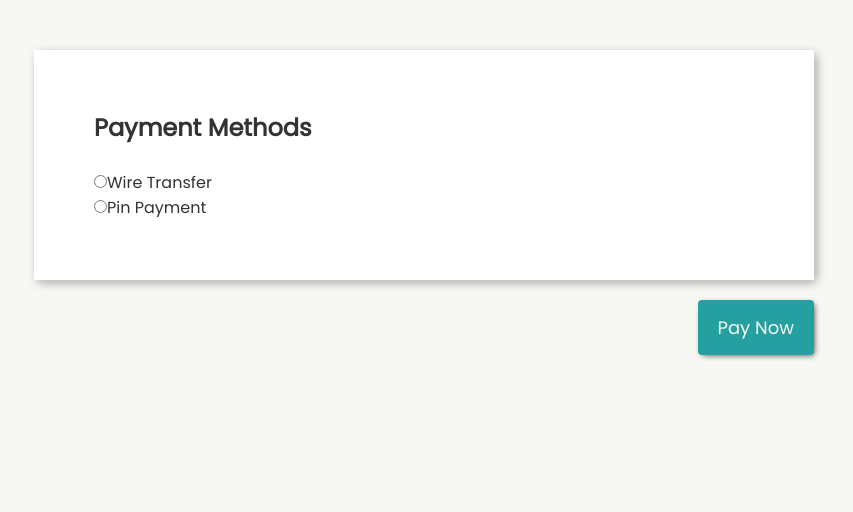
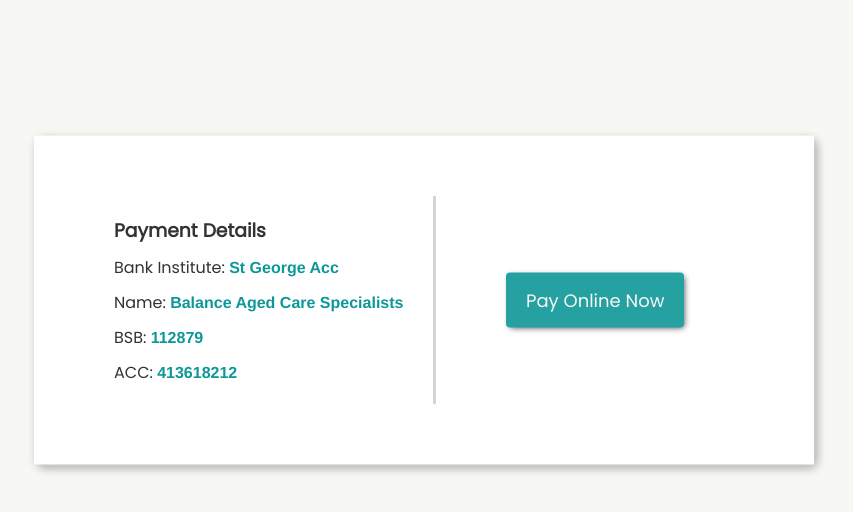
Before and after one commit to 693maroude/Balanced-Aged-Care-UI, a React (Create React App) app: page /payment in a window 1280 px wide. Shown: the top 512 px of the page, without its empty margins (216-1069 px from the left). Built offline with nearby package versions, Linux system fonts and the light colour scheme; a web font is replaced by a local one.

Commit message:
Payment component added & api changes

```diff
--- a/src/api/axios.js
+++ b/src/api/axios.js
@@ -21,10 +21,10 @@ export const postAPI = async ({ url, id, template }) => {
   }
 };
 
-export const putAPI = async ({ url, id, s3result }) => {
-  console.log(url, id, s3result);
+export const putAPI = async ({ url, id, body }) => {
+  console.log(url, id, body);
   try {
-    const res = await axios.put(BASE_URL + `${url}/${id}`, { s3result });
+    const res = await axios.put(BASE_URL + `${url}/${id}`, { body });
     console.log(res);
     return res.data;
   } catch (err) {
--- a/src/components/App.js
+++ b/src/components/App.js
@@ -1,8 +1,9 @@
 import { Switch, Route } from "react-router-dom";
 import React from "react";
 import GlobalStyle from "./styles/GlobalStyle";
+import Email from "./Email";
 import Payment from "./Payment";
-import Email from "./Email";
+import PinPayment from "./PinPayment";
 import Success from "./Success";
 
 const App = () => {
@@ -11,6 +12,7 @@ const App = () => {
       <GlobalStyle />
       <Switch>
         <Route path="/success" component={Success} />
+        <Route path="/pin-payment" component={PinPayment} />
         <Route path="/payment" component={Payment} />
         <Route path="/email" component={Email} />
       </Switch>
--- a/src/components/Email.js
+++ b/src/components/Email.js
@@ -24,10 +24,11 @@ export default function Email() {
   const history = useHistory();
 
   useEffect(() => {
-    getHTMLAndValues();
+    getHTMLAndValues(); // eslint-disable-next-line
   }, []);
 
   // get the HTML template + its corresponding dynamic values
+
   const getHTMLAndValues = async () => {
     // to get the params (emailTemplate id and recordValueId) from URL
     // URL --> /email?id=173636&recordValueId=158765
@@ -87,7 +88,7 @@ export default function Email() {
       const res = await putAPI({
         url: "update-appointment",
         id: entryId,
-        s3result,
+        body: s3result,
       });
 
       console.log(res);
@@ -99,7 +100,7 @@ export default function Email() {
       // open the payment url
       history.push({
         pathname: "/payment",
-        state: { pdfLink, description, amount },
+        state: { pdfLink, description, amount, date: form.date, entryId },
       });
     } catch (err) {
       console.log(err);
--- a/src/components/Modal.js
+++ b/src/components/Modal.js
@@ -25,7 +25,7 @@ const Modal = ({ showModal, setShowModal, setSignature }) => {
               aria-label="Close"
               onClick={() => setShowModal((prev) => !prev)}
             />
-            <List>
+            <List direction={"row"}>
               <li style={{ marginLeft: "auto" }}>
                 <ListButton
                   underlineColor={underlineColor.draw}
--- a/src/components/Payment.js
+++ b/src/components/Payment.js
@@ -1,9 +1,13 @@
 import React from "react";
+// import { useHistory } from "react-router-dom";
 import queryString from "query-string";
-import Container from "./styles/Container";
-import { StyledProceedButton, ButtonSpan } from "./styles/Button";
+import Container, { HR } from "./styles/Container";
+import { PayButton, ButtonSpan1 } from "./styles/Button";
+import List, { Em } from "./styles/List";
 
-const Payment = ({ location }) => {
+const Payment = ({ location: { state } }) => {
+  // const history = useHistory();
+
   // preview the pdf in a new tab
   // const previewPdf = () => {
   //   if (location) {
@@ -20,36 +24,54 @@ const Payment = ({ location }) => {
 
   const handlePayment = () => {
     const queryParams = queryString.stringify({
-      amount: location ? location.state.amount : "0",
-      description: location ? location.state.description : "No description",
+      amount: state.amount ? state.amount : "0",
+      description: state.description ? state.description : "No description",
       amount_editable: false,
       success_url:
         process.env.NODE_ENV === "development"
-          ? `http://localhost:10614/success`
+          ? `http://localhost:3000/success?date=${state.date}&entryId=${state.entryId}`
           : `http://kalysys-bac.s3-website-ap-southeast-2.amazonaws.com/success`,
     });
 
     window.location.href = `https://pay.pinpayments.com/rjzf/sc/test?${queryParams}`; // test link
     // window.location.href = `https://pay.pinpayments.com/rjzf/sc?${queryParams}`; // live link
+
+    // const Link = `https://pay.pinpayments.com/rjzf/sc/test?${queryParams}`; // test link
+    // history.push({
+    //   pathname: "/pin-payment",
+    //   state: { Link },
+    // });
   };
 
   return (
     <Container>
-      <h2>Payment Methods</h2>
-      <br />
-      <label>
-        <input type="radio" name="payment" value="Wire Transfer" />
-        Wire Transfer
-      </label>
-      <br />
-      <label>
-        <input type="radio" name="payment" value="Pin Payment" />
-        Pin Payment
-      </label>
-      <br />
-      <StyledProceedButton onClick={() => handlePayment()}>
-        <ButtonSpan>Pay Now</ButtonSpan>
-      </StyledProceedButton>
+      <div style={{ position: "relative", display: "flex" }}>
+        <div style={{ padding: "20px", paddingRight: "30px" }}>
+          <h3>Payment Details</h3>
+          <List direction={"column"}>
+            <li>
+              {" "}
+              Bank Institute: <Em>St George Acc</Em>
+            </li>
+            <li>
+              {" "}
+              Name: <Em>Balance Aged Care Specialists</Em>
+            </li>
+            <li>
+              {" "}
+              BSB: <Em>112879</Em>
+            </li>
+            <li>
+              {" "}
+              ACC: <Em>413618212</Em>
+            </li>
+          </List>
+        </div>
+        <HR />
+        <PayButton onClick={() => handlePayment()}>
+          <ButtonSpan1>Pay Online Now</ButtonSpan1>
+        </PayButton>
+      </div>
     </Container>
   );
 };
--- /dev/null
+++ b/src/components/PinPayment.js
@@ -0,0 +1,32 @@
+import React, { useState, useEffect } from "react";
+import FrameContainer from "./styles/FrameContainer";
+import Spinner from "./styles/Spinner";
+
+const PinPayment = ({ location }) => {
+  const [loading, setLoading] = useState(true);
+  const [display, setDisplay] = useState("none");
+  useEffect(() => {
+    if (loading === false) setDisplay("block");
+  }, [loading]);
+  return (
+    <>
+      {loading ? <Spinner /> : null}
+      <FrameContainer style={{ display: display }}>
+        <iframe
+          src={location.state.Link}
+          title="Pin Payment"
+          frameBorder="0"
+          marginHeight="0"
+          marginWidth="0"
+          style={{
+            height: "1150px",
+            width: "400px",
+          }}
+          onLoad={() => setLoading(false)}
+        />
+      </FrameContainer>
+    </>
+  );
+};
+
+export default PinPayment;
--- a/src/components/Success.js
+++ b/src/components/Success.js
@@ -1,6 +1,15 @@
 import Container from "./styles/Container";
+import qs from "query-string";
+import { putAPI } from "../api/axios";
 
-const Success = () => {
+const Success = ({ location }) => {
+  const updateEntryData = qs.parse(location.search);
+  console.log(updateEntryData);
+  putAPI({
+    url: "updateWithToken",
+    id: updateEntryData.entryId,
+    body: updateEntryData,
+  });
   return (
     <Container>
       <h2>Payment Success</h2>
--- a/src/components/styles/Button.js
+++ b/src/components/styles/Button.js
@@ -154,3 +154,23 @@ export const ButtonSpan = styled.span`
     right: -6px;
   }
 `;
+
+export const PayButton = styled(Button)`
+  position: relative;
+  align-self: center;
+  margin-inline: auto;
+  text-align: center;
+  padding: 14px 20px;
+  font-size: 18px;
+  background-color: var(--kalysys-blue);
+  box-shadow: 2px 2px 6px -2px var(--secondary-color);
+  border-radius: 4px;
+  opacity: 0.9;
+  cursor: pointer;
+`;
+
+export const ButtonSpan1 = styled.span`
+  cursor: pointer;
+  position: relative;
+  color: var(--primary-color);
+`;
--- a/src/components/styles/Container.js
+++ b/src/components/styles/Container.js
@@ -2,11 +2,11 @@ import styled, { keyframes } from "styled-components";
 
 const Container_in = keyframes`
   0% {
-      top: 100px;
-      opacity: 0;
+    transform: translateY(0);
+    opacity: 0;
     }
   100% {
-    top: 0;
+    transform: translateY(calc(-50% - 100px));
     opacity: 1;
   }
 `;
@@ -17,12 +17,20 @@ const Container = styled.div`
   width: 780px;
   padding: 60px;
   margin-inline: auto;
-  margin-block: 50px 100px;
   background-color: #fff;
+  top: 50%;
+  transform: translateY(calc(-50% - 100px));
   box-shadow: 3px 3px 10px -3px hsl(0, 0%, 100%),
     3px 3px 10px -3px var(--secondary-color);
 
   animation: ${Container_in} 0.6s ease-out;
 `;
 
+export const HR = styled.div`
+  align-self: stretch;
+  width: 3px;
+  border-radius: 3px;
+  background-color: #d4d4d4;
+`;
+
 export default Container;
--- /dev/null
+++ b/src/components/styles/FrameContainer.js
@@ -0,0 +1,29 @@
+import styled, { keyframes } from "styled-components";
+
+const Frame_in = keyframes`
+  0% {
+      top: 100px;
+      opacity: 0;
+    }
+  100% {
+    top: 0;
+    opacity: 1;
+  }
+`;
+
+const FrameContainer = styled.div`
+  position: relative;
+  height: auto;
+  width: 440px;
+  margin-inline: auto;
+  margin-block: 50px;
+  padding-block: 40px 12px;
+  text-align: center;
+  background-color: #fff;
+  box-shadow: 3px 3px 10px -3px hsl(0, 0%, 100%),
+    3px 3px 10px -3px var(--secondary-color);
+
+  animation: ${Frame_in} 0.6s ease-out;
+`;
+
+export default FrameContainer;
--- a/src/components/styles/GlobalStyle.js
+++ b/src/components/styles/GlobalStyle.js
@@ -29,6 +29,11 @@ const GlobalStyle = createGlobalStyle`
       font-family: source-code-pro, Menlo, Monaco, Consolas, "Courier New",
         monospace;
     }
+
+    #root {
+      height: 100vh;
+      overflow-y: auto;
+    }
 `;
 
 export default GlobalStyle;
--- a/src/components/styles/List.js
+++ b/src/components/styles/List.js
@@ -3,9 +3,16 @@ import styled from "styled-components";
 const List = styled.ul`
   list-style-type: none;
   display: flex;
+  flex-direction: ${(props) => (props.direction ? props.direction : "row")};
   gap: 10px;
   padding-top: 10px;
   font-size: 1rem;
 `;
 
+export const Em = styled.span`
+  color: #0e9799;
+  font-weight: bold;
+  font-family: Helvetica;
+`;
+
 export default List;
```
